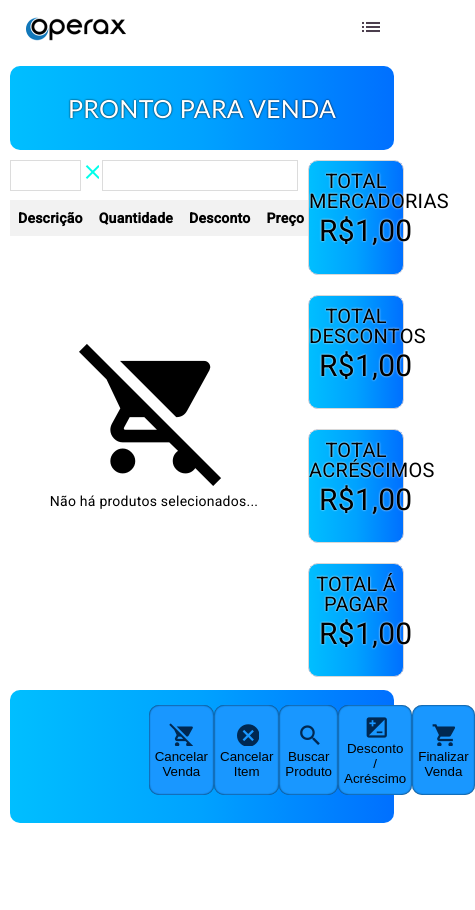
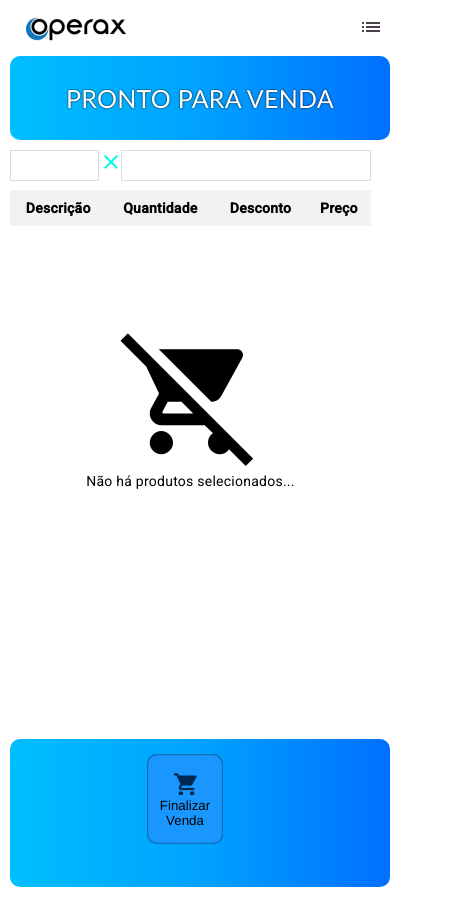
Before and after one commit to AndersonTressoldi7/erp_vendas, an Angular app: page / in a window 390 px wide. Shown: the whole page, 475 px wide, since content can reach past the window. Built offline with nearby package versions, Linux system fonts and the light colour scheme.

Commit message:
ajustes para responsividade e inicio do ajuste dos botões em tela pequena

```diff
--- a/src/app/app.module.ts
+++ b/src/app/app.module.ts
@@ -10,6 +10,7 @@ import { NavbarComponent } from './templates/navbar/navbar.component';
 import { InicioComponent } from './inicio/inicio.component';
 import { PdvComponentComponent } from './pages/pdv-component/pdv-component.component';
 import { FormsModule } from '@angular/forms';
+
 
 @NgModule({
   declarations: [
--- a/src/app/pages/pdv-component/pdv-component.component.html
+++ b/src/app/pages/pdv-component/pdv-component.component.html
@@ -1,5 +1,7 @@
-<div class="conteiner-full">
-    <div class="container-pdv" style=" width: 98.5%; margin: 10px; margin-right: 50px; height: 90%;">
+<meta name="viewport" content="width=device-width, initial-scale=1.0, maximum-scale=1.0, user-scalable=0">
+
+<div class="conteiner-full" style="width: 100%; height: 100%; padding: 0;">
+    <div class="container-pdv">
     <div class="status-pdv">
       <div class="text-status-pdv">PRONTO PARA VENDA</div>
     </div>
@@ -54,41 +56,41 @@
     </div>
 
 
-      <div class="div-pdv-vazio" *ngIf="produtos.length == 0">
-      <span><mat-icon class="icon-pdv-vazio">remove_shopping_cart</mat-icon></span><br>Não há produtos selecionados...
+    <div class="div-pdv-vazio" *ngIf="produtos.length == 0">
+      <div class="icon-container">
+          <span><mat-icon class="icon-pdv-vazio">remove_shopping_cart</mat-icon></span>
+      </div>
+      <p>Não há produtos selecionados...</p>
+  </div>
 
-    </div>
 
 
 </div>
 <div class="buttons-total-pdv">
     <div class="div-totais-pdv">
-      <div id="textos-divs-totais">
-        TOTAL MERCADORIAS<br>
+      <h3 class="text-totais-pdv">
+        TOTAL PRODUTOS<br>
 
-      </div>
-        <div class="valores-pdv"> R$1,00</div>
+    </h3>
+        <div class="valores-pdv"> R$ {{produtos.length}},00</div>
     </div>
     <div class="div-totais-pdv">
-      <div id="textos-divs-totais">
+      <h3 class="text-totais-pdv">
       TOTAL DESCONTOS<br>
-
+    </h3>
+        <div class="valores-pdv"> R$0,00</div>
     </div>
-        <div class="valores-pdv"> R$1,00</div>
+    <div  class="div-totais-pdv">
+      <h3 class="text-totais-pdv">
+   TOTAL ACRÉSCIMOS
+      </h3>
+        <div class="valores-pdv"> R$0,00</div>
     </div>
     <div class="div-totais-pdv">
-      <div id="textos-divs-totais">
-        TOTAL ACRÉSCIMOS<br>
-
-      </div>
-        <div class="valores-pdv"> R$1,00</div>
-    </div>
-    <div class="div-totais-pdv">
-      <div id="textos-divs-totais">
-        TOTAL Á PAGAR<br>
-
-      </div>
-        <div class="valores-pdv"> R$1,00</div>
+      <h3 class="text-totais-pdv">
+        TOTAL Á PAGAR
+      </h3>
+        <div class="valores-pdv"> R${{produtos.length}},00</div>
     </div>
 </div>
 
@@ -96,22 +98,22 @@
 
 <div style=" background-color: blue !important; background-image: linear-gradient(to left, rgba(0, 132, 255, 0.849), rgba(0, 191, 255, 0.849), rgba(0, 225, 255, 0.849)); width: 100%; height: 17.5%; margin-top: 8px; border-radius: 10px;">
 <div class="buttons-actions-grid">
-    <button (click)="testarBotoes()" class="button-actions">
+    <button *ngIf="!telaPequena" (click)="testarBotoes()" class="button-actions">
         <span><mat-icon class="icon-action-pdv">remove_shopping_cart</mat-icon></span>
         <span>Cancelar Venda</span>
     </button>
 
-    <button (click)="testarBotoes()" class="button-actions">
+    <button *ngIf="!telaPequena" (click)="testarBotoes()" class="button-actions">
         <span><mat-icon class="icon-action-pdv">cancel</mat-icon></span>
         <span>Cancelar Item</span>
     </button>
 
-    <button (click)="testarBotoes()" class="button-actions">
+    <button *ngIf="!telaPequena" (click)="testarBotoes()" class="button-actions">
         <span><mat-icon class="icon-action-pdv">search</mat-icon></span>
         <span>Buscar Produto</span>
     </button>
 
-    <button (click)="testarBotoes()" class="button-actions">
+    <button *ngIf="!telaPequena" (click)="testarBotoes()" class="button-actions">
         <span><mat-icon class="icon-action-pdv">iso</mat-icon></span>
         <span>Desconto / <br> Acréscimo</span>
     </button>
--- a/src/app/pages/pdv-component/pdv-component.component.scss
+++ b/src/app/pages/pdv-component/pdv-component.component.scss
@@ -1,3 +1,8 @@
+body{
+    font-family: 'Courier New', Courier, monospace;
+    background-repeat: no-repeat;
+    background-attachment: fixed;
+}
 .conteiner-full {
     width: 100%;
     height: 100%;
@@ -46,6 +51,8 @@
     height: 90%;
 }
 
+
+
 .lista-produtos-pdv {
     width: 98%;
     margin-top: 10px;
@@ -81,30 +88,32 @@
     width: 25%;
     margin-left: 10px;
     margin-top: 10px;
+
 }
 
 .div-total-mercadorias{
     height: 100px;
+
 }
 
 .div-totais-pdv {
     background-color: blue !important; background-image: linear-gradient(to left, rgba(0, 132, 255, 0.849), rgba(0, 191, 255, 0.849), rgba(0, 225, 255, 0.849));
     font-size: 20px;
     text-shadow: 0 0 2px rgb(255, 255, 255);
-    border: 1px solid rgb(216, 216, 216);
+    border: 1px solid rgb(0, 0, 0);
     margin-bottom: 20px;
     text-align: center;
     background-color: rgb(34, 155, 255);
     height: 21.5%;
     border-radius: 10px;
+    font-family:'Franklin Gothic Medium', 'Arial Narrow', Arial, sans-serif;
 }
 
-#textos-divs-totais{
-    margin-top: 10px;
-}
+
 .valores-pdv {
     padding: 10px;
     font-size: 30px;
+
 }
 
 
@@ -119,6 +128,7 @@
 }
 
 .button-actions {
+    font-family:'Franklin Gothic Medium', 'Arial Narrow', Arial, sans-serif;
     border: none;
     border-color: rgba(0, 0, 0, 0.137);
     display: flex;
@@ -148,14 +158,61 @@
 }
 
 .icon-pdv-vazio{
-    font-size: 150px;
-    width: 150px;
-    height: 150px;
+    font-size: 1000%;
+    width: 100%;
+    height: 100%;
+}
+
+.text-totais-pdv{
+    text-align: center;
+      border-bottom: solid;
+      border: 1px solid rgb(0, 0, 0);
+      border-top-right-radius: 10px;
+      border-top-left-radius: 10px;
+      background-color: rgb(74, 165, 255);
+      padding: .2em 1em;
+      margin: 0 !important;
+      color: rgb(0, 0, 0);
+      font-family:'Franklin Gothic Medium', 'Arial Narrow', Arial, sans-serif;
+}
+
+.container-pdv{
+      height: 100%;
+      margin-left: 10px;
 }
 
 @media (max-width: 700px) {
+
+    .buttons-actions-grid {
+
+        display: flex;
+        align-items: center;
+        justify-content: center;
+        width: 100%;
+        margin-top: 20px;
+        margin: 15px;
+        margin-left: 10px !important;
+    }
+    .button-actions{
+        width: 20%;
+    }
+    .flex-uni-partes-pdv{
+        margin-right:  5%;
+    }
+    .buttons-total-pdv, .div-totais-pdv{
+        width: 0px;
+        display: none;
+    }
+
+    .principal-pdv{
+        height: 100% !important;
+        width: 100% !important;
+    }
     .status-pdv {
         font-size: 25px;
+        display: flex;
+        margin-right: 25%;
+        width: 100%;
     }
 
     .selecao-produtos {
--- a/src/app/pages/pdv-component/pdv-component.component.ts
+++ b/src/app/pages/pdv-component/pdv-component.component.ts
@@ -1,16 +1,20 @@
-import { Component } from '@angular/core';
+import { Component, OnInit } from '@angular/core';
+
 
 @Component({
   selector: 'app-pdv-component',
   templateUrl: './pdv-component.component.html',
   styleUrls: ['./pdv-component.component.scss']
 })
-export class PdvComponentComponent {
+export class PdvComponentComponent implements OnInit{
 
   produto: string = "";
   produtos: Array<string> = [
 
   ];
+
+
+  public telaPequena: boolean = false;
 
   adicionarProduto(){
     this.produtos.push(this.produto);
@@ -20,8 +24,18 @@ export class PdvComponentComponent {
    testarBotoes(){
     if(this.produtos.length == 0){
       alert('Você precisa adicionar produtos!!');
+
+      console.log(this.telaPequena);
     }else{
       console.log('tem produtos');
     }
   }
+
+  atualizarTamanhoDaTela() {
+    this.telaPequena = window.innerWidth <= 700;
+  }
+
+  ngOnInit(): void {
+    this.telaPequena = window.innerWidth <= 700;
+  }
 }
```
